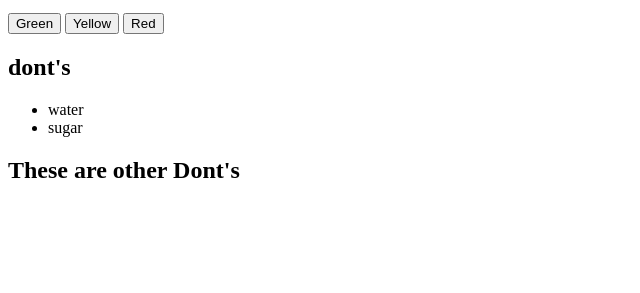
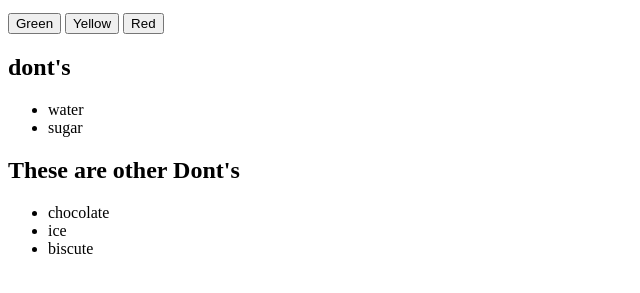
Before and after one commit to joshuaagega/Colour, a plain HTML site: page index.html in a window 1280 px wide. Shown: the part 101-394 px from the top of the page, without its empty margins (0-640 px from the left). Drawn offline with nearby package versions, Linux system fonts and the light colour scheme.

Commit message:
adding un ordered lists

```diff
--- a/index.html
+++ b/index.html
@@ -27,6 +27,11 @@
      <div class="col-md-6">
      <h2>These are other Dont's</h2>
 
+ <ul>
+   <li>chocolate</li>
+   <li>ice</li>
+   <li>biscute</li>
+ </ul>
 
               </div>
             </body>
```
